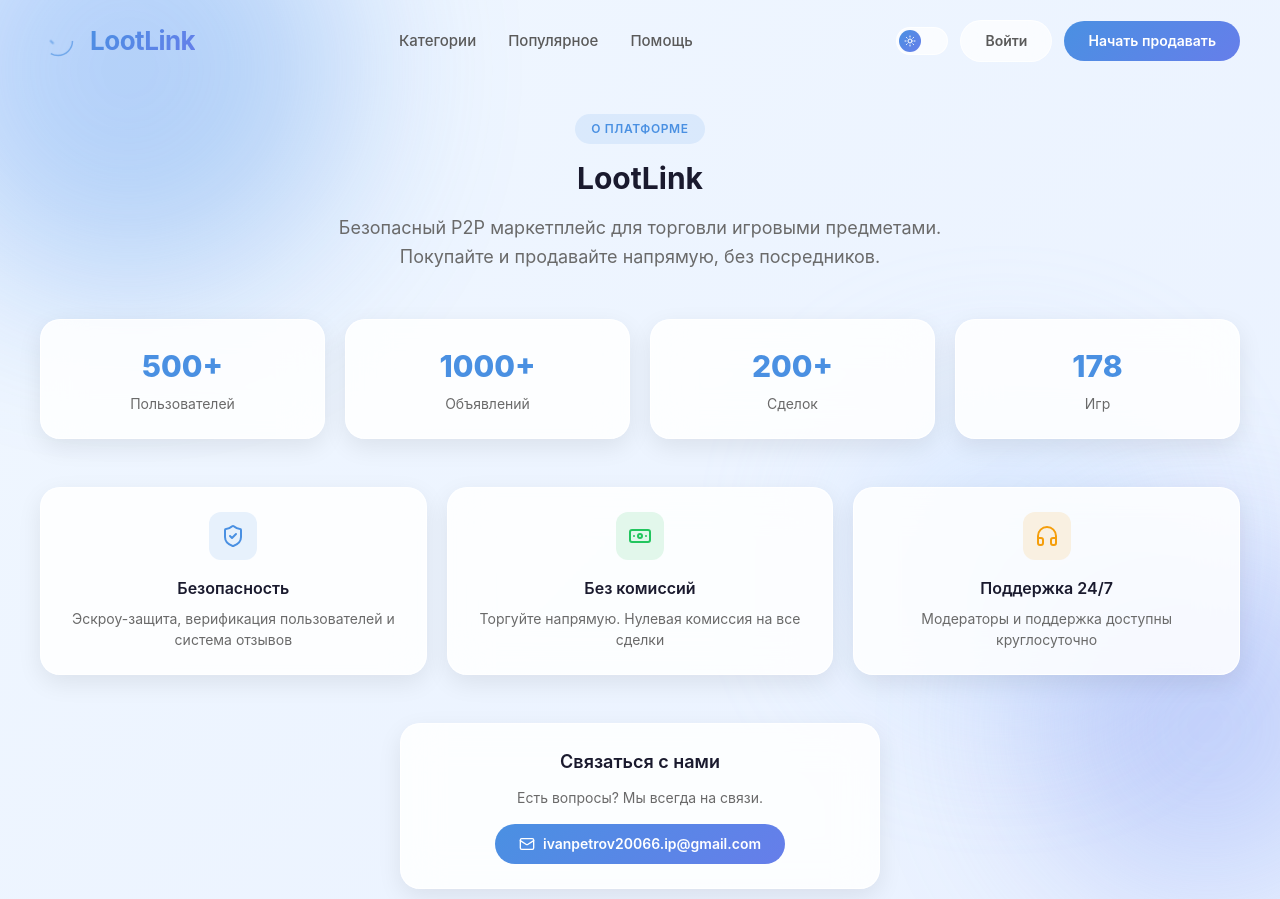
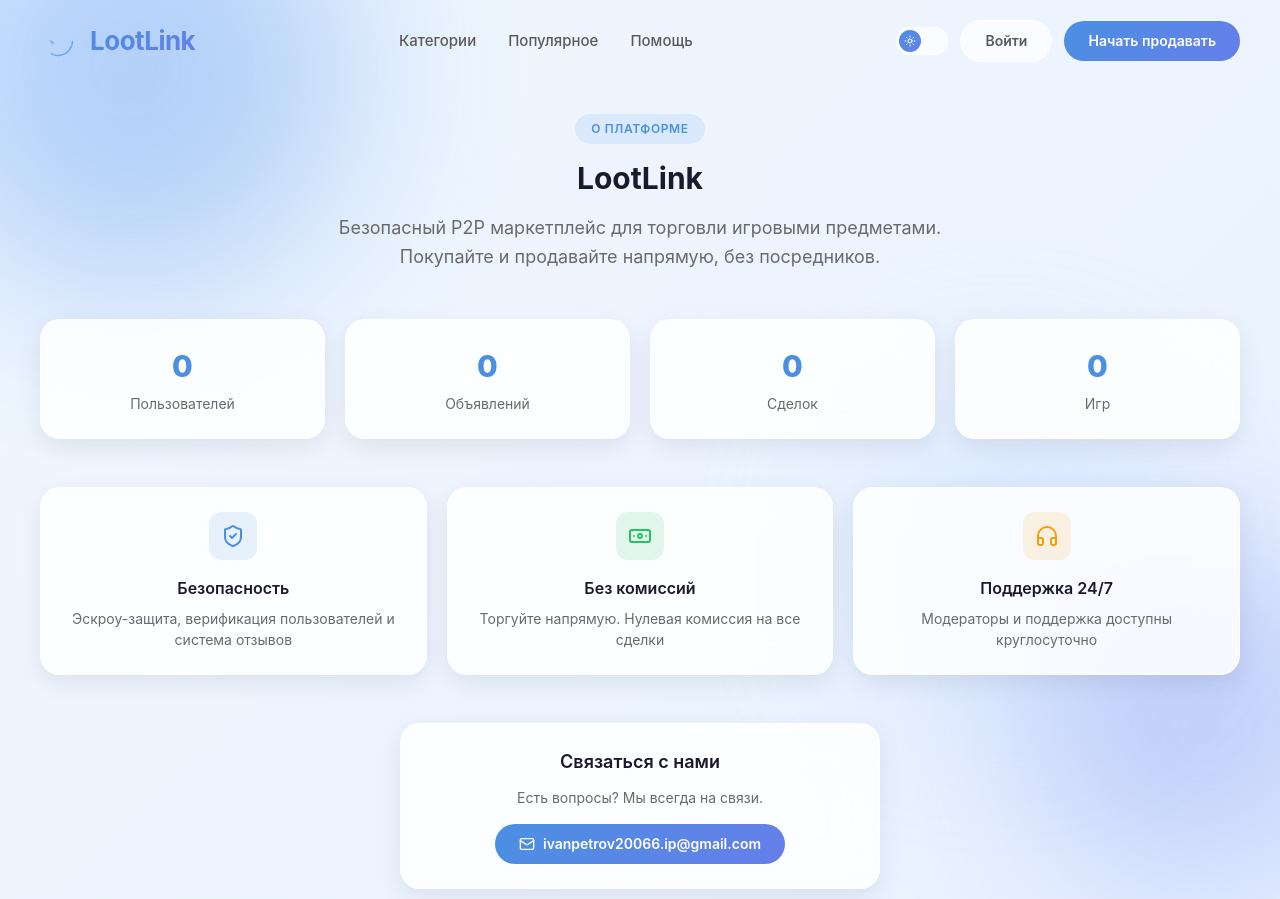
Before and after one commit to reazonvan/LootLink---Marketplace, a Django app: template templates/pages/about.html in a window 1280 px wide. Shown: the top 899 px of the page. Run offline with Django 4.2, Linux system fonts and the light colour scheme; the template is opened without the code that fills it, so the values that code supplies are empty.

Commit message:
fix: удалена фейковая статистика и исправлен подсчёт views_count
- Remove inflated default values from about page (500+, 1000+, 200+, 178 → 0)
- Fix analytics popular listings: Count('id') → Count('views') for real ViewHistory data
- Add views_count annotation to admin listings moderation queryset

```diff
--- a/accounts/views_analytics.py
+++ b/accounts/views_analytics.py
@@ -86,7 +86,7 @@ def analytics_dashboard(request):
     popular_listings = Listing.objects.filter(
         seller=user
     ).annotate(
-        views_count=Count('id')  # Можно добавить поле views в модель
+        views_count=Count('views')
     ).order_by('-views_count')[:5]
 
     # === ОТЗЫВЫ ===
--- a/admin_panel/views.py
+++ b/admin_panel/views.py
@@ -231,7 +231,9 @@ def user_detail(request, user_id):
 @user_passes_test(is_staff_or_moderator)
 def listings_moderation(request):
     """Модерация объявлений"""
-    listings = Listing.objects.select_related('game', 'category', 'seller__profile').all()
+    listings = Listing.objects.select_related('game', 'category', 'seller__profile').annotate(
+        views_count=Count('views')
+    ).all()
 
     # Фильтры
     status = request.GET.get('status')
--- a/templates/pages/about.html
+++ b/templates/pages/about.html
@@ -12,19 +12,19 @@
 
     <div class="grid-4" style="margin-bottom:var(--space-12);">
         <div class="card-glass" style="text-align:center;" data-animate="scale-in">
-            <div style="font-size:var(--text-3xl);font-weight:var(--weight-extrabold);color:var(--accent-primary);margin-bottom:var(--space-1);">{{ total_users|default:"500+" }}</div>
+            <div style="font-size:var(--text-3xl);font-weight:var(--weight-extrabold);color:var(--accent-primary);margin-bottom:var(--space-1);">{{ total_users|default:"0" }}</div>
             <div style="font-size:var(--text-sm);color:var(--text-secondary);">Пользователей</div>
         </div>
         <div class="card-glass" style="text-align:center;" data-animate="scale-in">
-            <div style="font-size:var(--text-3xl);font-weight:var(--weight-extrabold);color:var(--accent-primary);margin-bottom:var(--space-1);">{{ total_listings|default:"1000+" }}</div>
+            <div style="font-size:var(--text-3xl);font-weight:var(--weight-extrabold);color:var(--accent-primary);margin-bottom:var(--space-1);">{{ total_listings|default:"0" }}</div>
             <div style="font-size:var(--text-sm);color:var(--text-secondary);">Объявлений</div>
         </div>
         <div class="card-glass" style="text-align:center;" data-animate="scale-in">
-            <div style="font-size:var(--text-3xl);font-weight:var(--weight-extrabold);color:var(--accent-primary);margin-bottom:var(--space-1);">{{ total_deals|default:"200+" }}</div>
+            <div style="font-size:var(--text-3xl);font-weight:var(--weight-extrabold);color:var(--accent-primary);margin-bottom:var(--space-1);">{{ total_deals|default:"0" }}</div>
             <div style="font-size:var(--text-sm);color:var(--text-secondary);">Сделок</div>
         </div>
         <div class="card-glass" style="text-align:center;" data-animate="scale-in">
-            <div style="font-size:var(--text-3xl);font-weight:var(--weight-extrabold);color:var(--accent-primary);margin-bottom:var(--space-1);">{{ total_games|default:"178" }}</div>
+            <div style="font-size:var(--text-3xl);font-weight:var(--weight-extrabold);color:var(--accent-primary);margin-bottom:var(--space-1);">{{ total_games|default:"0" }}</div>
             <div style="font-size:var(--text-sm);color:var(--text-secondary);">Игр</div>
         </div>
     </div>
```
